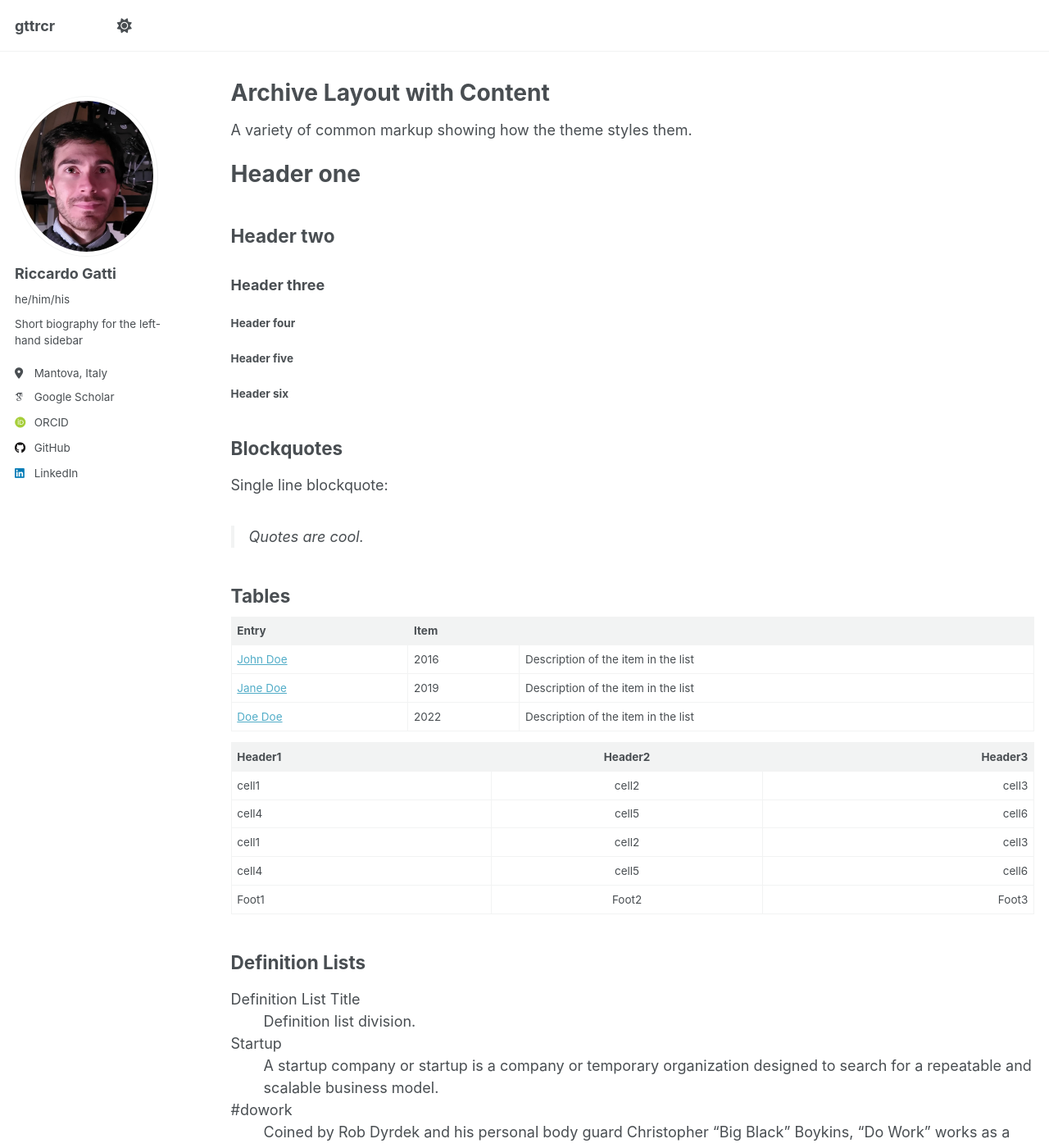
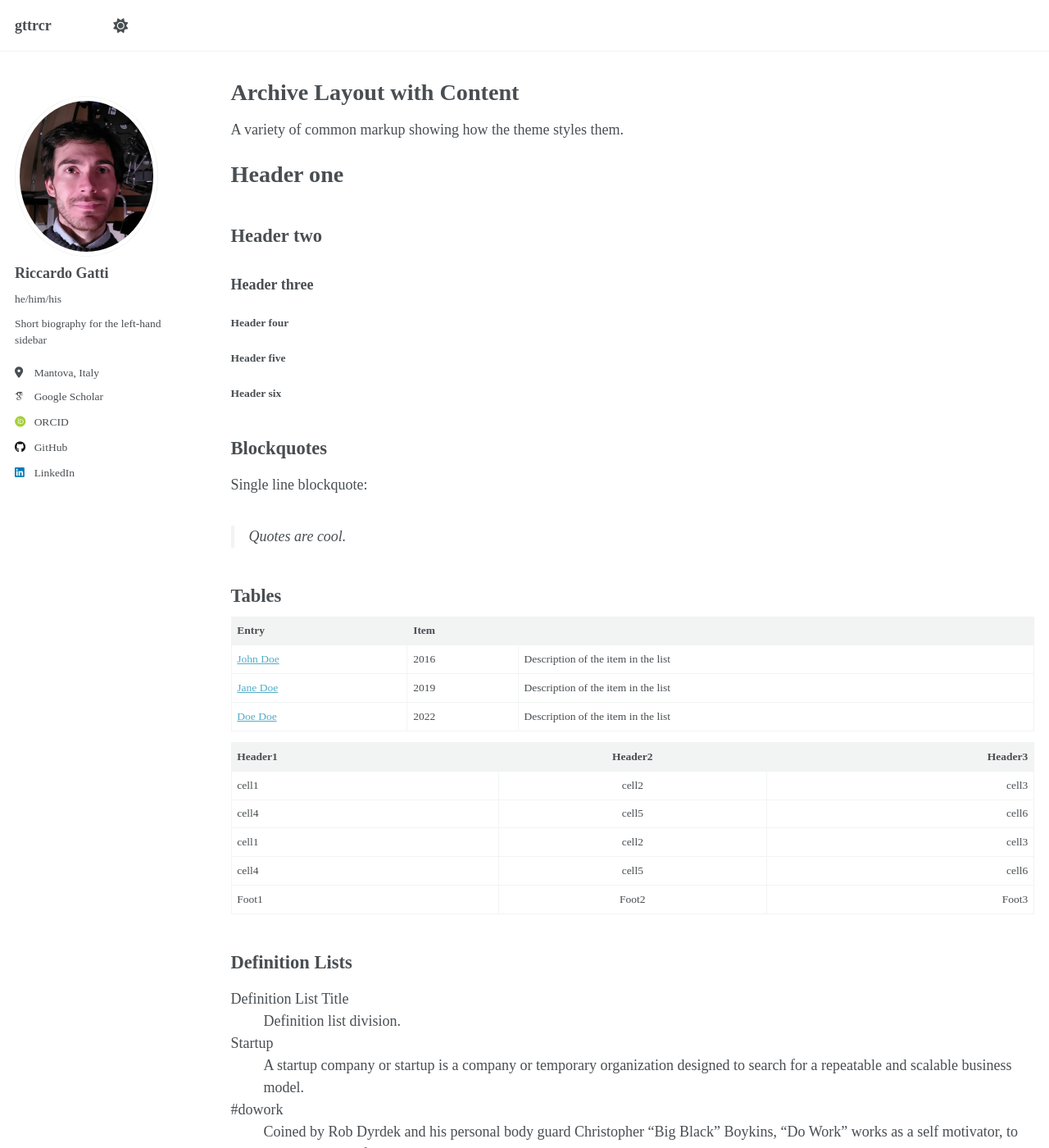
Before and after one commit to gttrcr/I, a Jekyll site: the page built from _pages/archive-layout-with-content.md, in a window 1280 px wide and 1400 px high. Shown: the whole window at 82% size. Built offline with Jekyll 4.4.1, drawn with Linux system fonts in a browser that asks for light colours; some web fonts are replaced.

```diff
--- a/_sass/_themes.scss
+++ b/_sass/_themes.scss
@@ -14,9 +14,9 @@
 $indent-var                 : 1.3em;
 
 /* System typefaces */
-$serif                      : Georgia, Times, serif;
-$sans-serif                 : -apple-system, ".SFNSText-Regular", "San Francisco", "Roboto", "Segoe UI", "Helvetica Neue", "Lucida Grande", Arial, sans-serif;
-$monospace                  : Monaco, Consolas, "Lucida Console", monospace;
+$serif                      : Kanchenjunga; //Georgia, Times, serif;
+$sans-serif                 : Kanchenjunga;//-apple-system, ".SFNSText-Regular", "San Francisco", "Roboto", "Segoe UI", "Helvetica Neue", "Lucida Grande", Arial, sans-serif;
+$monospace                  : Kanchenjunga; //Monaco, Consolas, "Lucida Console", monospace;
 
 /* Sans serif typefaces */
 $sans-serif-narrow          : $sans-serif;
```
